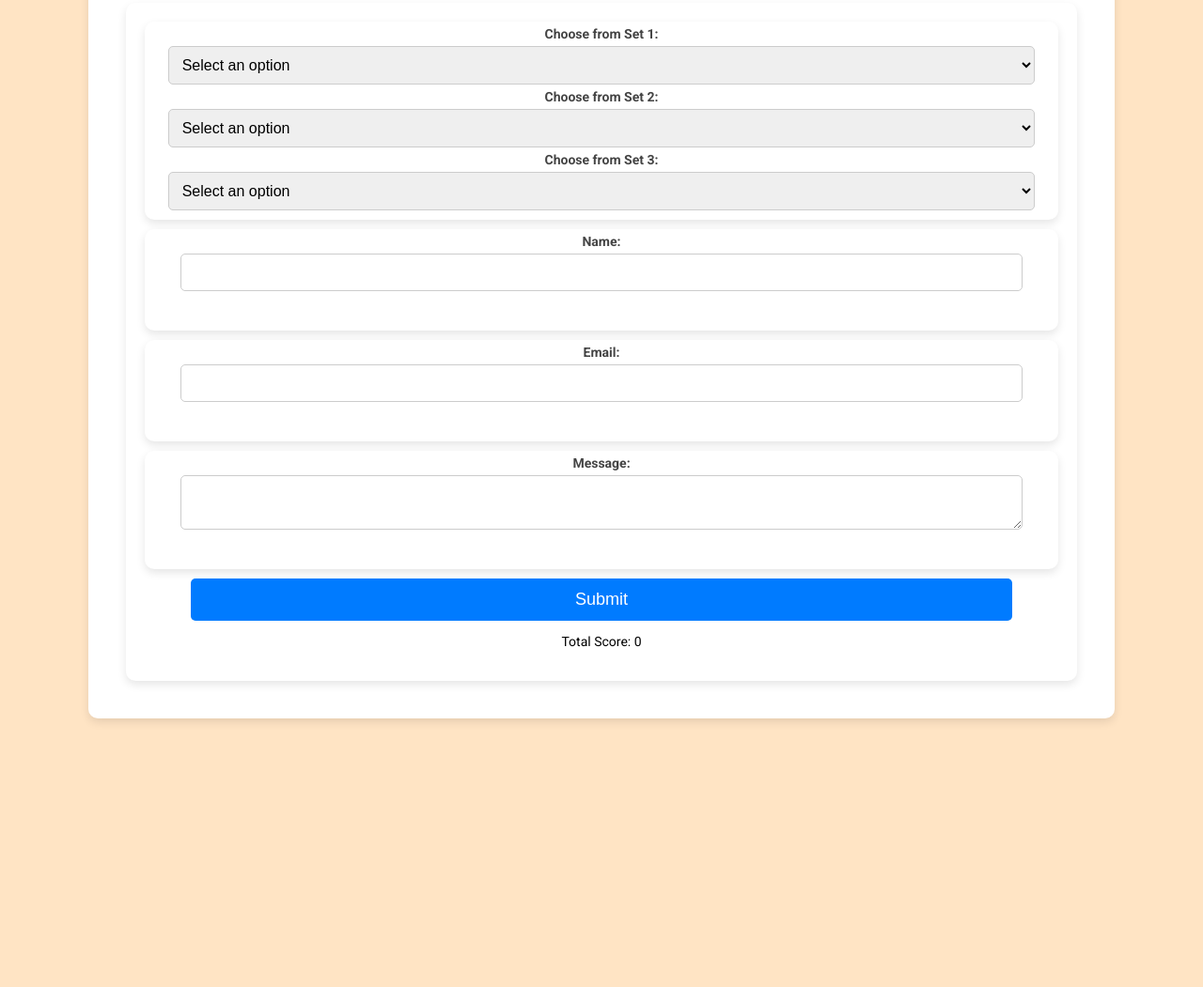
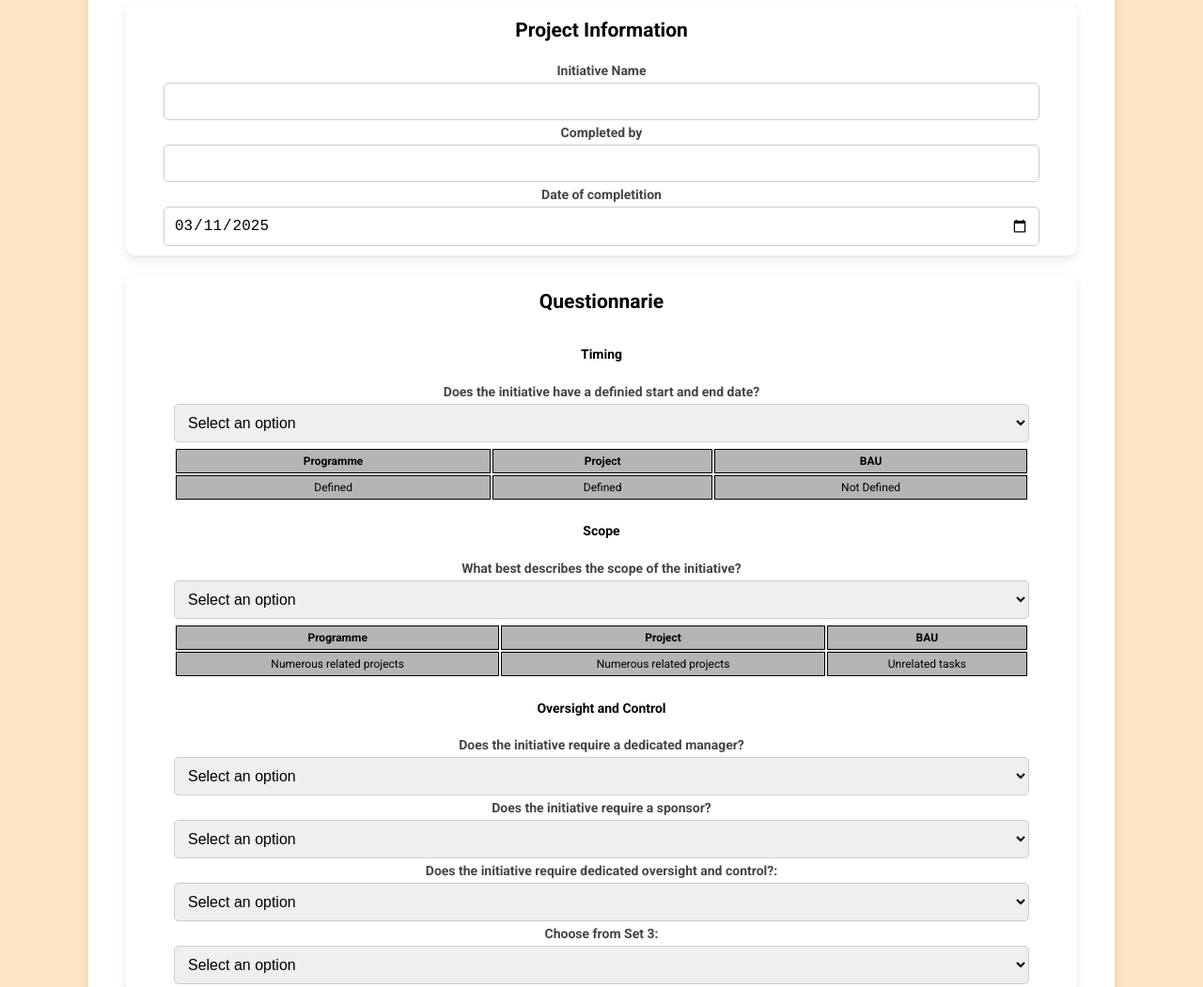
Before and after one commit to PiotrJesey/Prior, a website: page index.html in a window 1280 px wide. Shown: the part 138-1189 px from the top of the page at 94% size. Before the commit the page ends 943 px from the top, so only its background shows below. Drawn offline with Linux system fonts and the light colour scheme.

Commit message:
work in progress on form

```diff
--- a/css/styles.css
+++ b/css/styles.css
@@ -45,11 +45,10 @@ body {
     text-align: center;
 }
 .form-container {
+    width: 100%;
 
-    padding: 20px;
     background: #fff;
-    box-shadow: 0 4px 10px rgba(0, 0, 0, 0.1);
-    border-radius: 10px;
+
     text-align: center;
   }
 .form-group {
@@ -61,7 +60,7 @@ body {
     border-radius: 10px;
     width: 100%;
     padding-bottom: 10px;
-    margin-bottom: 10px;
+    margin-bottom: 20px;
 
   }
   label {
@@ -83,7 +82,7 @@ body {
     font-size: 16px;
   }
   select {
-    width: 95%;
+    width: 90%;
     padding: 10px;
     border: 1px solid #ccc;
     border-radius: 5px;
@@ -109,4 +108,21 @@ body {
   button:hover {
     background: #0056b3;
   }
+  table {
+    margin-top: 5px;
+    margin-bottom: 5px;
+    width: 90%;
+    font-size: 12px;
+
   }
+  th, td {
+    border: 1px solid black;
+    padding: 5px;
+    text-align: center;
+    background-color: #b6b5b5;
+
+  }
+  tr {
+    height: 10px; /* Sets row height */
+  }
+}
--- a/index.html
+++ b/index.html
@@ -18,18 +18,70 @@
       <div class="form-container">
         <form id="contactForm">
           <div class="form-group">
-            <label for="dropdown1">Choose from Set 1:</label>
+              <h2>Project Information</h2>
+              <label for="initiative-name">Initiative Name</label>
+              <input type="text" id="initiative-name" required>
+              <label for="completed-by">Completed by</label>
+              <input type="text" id="completed-by" required>
+              <label for="date">Date of completition</label>
+              <input type="date" id="date">
+            </div>
+            <div class="form-group">
+              <h2>Questionnarie</h2>
+              <h4>Timing</h4>
+            <label for="dropdown1">Does the initiative have a definied start and end date?</label>
         <select id="dropdown1" class="scoreDropdown">
             <option value="0">Select an option</option>
         </select>
 
-        <label for="dropdown2">Choose from Set 2:</label>
+        <table>
+          <tr>
+              <th>Programme</th>
+              <th>Project</th>
+              <th>BAU</th>
+          </tr>
+          <tr>
+              <td>Defined</td>
+              <td>Defined</td>
+              <td>Not Defined</td>
+          </tr>
+
+      </table>
+      <h4>Scope</h4>
+
+
+        <label for="dropdown2">What best describes the scope of the initiative?</label>
         <select id="dropdown2" class="scoreDropdown">
             <option value="0">Select an option</option>
         </select>
+        <table>
+          <tr>
+              <th>Programme</th>
+              <th>Project</th>
+              <th>BAU</th>
+          </tr>
+          <tr>
+              <td>Numerous related projects</td>
+              <td>Numerous related projects</td>
+              <td>Unrelated tasks</td>
+          </tr>
 
-        <label for="dropdown3">Choose from Set 3:</label>
+      </table>
+      <h4>Oversight and Control</h4>
+        <label for="dropdown3">Does the initiative require a dedicated manager?</label>
         <select id="dropdown3" class="scoreDropdown">
+            <option value="0">Select an option</option>
+        </select>
+        <label for="dropdown4">Does the initiative require a sponsor?</label>
+        <select id="dropdown4" class="scoreDropdown">
+            <option value="0">Select an option</option>
+        </select>
+        <label for="dropdown5">Does the initiative require dedicated oversight and control?:</label>
+        <select id="dropdown5" class="scoreDropdown">
+            <option value="0">Select an option</option>
+        </select>
+        <label for="dropdown6">Choose from Set 3:</label>
+        <select id="dropdown6" class="scoreDropdown">
             <option value="0">Select an option</option>
         </select>
           </div>
@@ -47,6 +99,7 @@
           </div>
           <button type="button" onclick="sendToPowerAutomate()">Submit</button>
           <p>Total Score: <span id="score">0</span></p>
+          <p>Score Type: <span id="scoreType"></span></p>
         </form>
 
       </div>
--- a/javascript/main.js
+++ b/javascript/main.js
@@ -19,11 +19,26 @@ const dropdownData = {
         { option: "No defined start or end", score: 7 }
     ],
     dropdown2: [
-        { option: "Car", score: 10 },
-        { option: "Bike", score: 6 },
-        { option: "Bus", score: 8 }
+        { option: "Contains numerous related projects or programme delivery", score: 10 },
+        { option: "Made up of numerouse related deliverables and/or tasks", score: 6 },
+        { option: "Various unrelated or ungrouped deliverables", score: 8 }
     ],
     dropdown3: [
+        { option: "Requires Programme Manager", score: 2 },
+        { option: "Requires Project Manager", score: 4 },
+        { option: "Reports to Line Manager", score: 1 }
+    ],
+    dropdown4: [
+        { option: "Requires Sponsoring SRO across multiple related projects", score: 2 },
+        { option: "Requires Sponsoring SRO", score: 4 },
+        { option: "No dedicated Sponsorship required", score: 1 }
+    ],
+    dropdown5: [
+        { option: "Red", score: 2 },
+        { option: "Blue", score: 4 },
+        { option: "Green", score: 1 }
+    ],
+    dropdown6: [
         { option: "Red", score: 2 },
         { option: "Blue", score: 4 },
         { option: "Green", score: 1 }
@@ -53,6 +68,9 @@ let scoreType = "";
         populateDropdown("dropdown1", dropdownData.dropdown1);
         populateDropdown("dropdown2", dropdownData.dropdown2);
         populateDropdown("dropdown3", dropdownData.dropdown3);
+        populateDropdown("dropdown4", dropdownData.dropdown4);
+        populateDropdown("dropdown5", dropdownData.dropdown5);
+        populateDropdown("dropdown6", dropdownData.dropdown6);
 
 // Update score when an option is selected
 function updateScore() {
```
